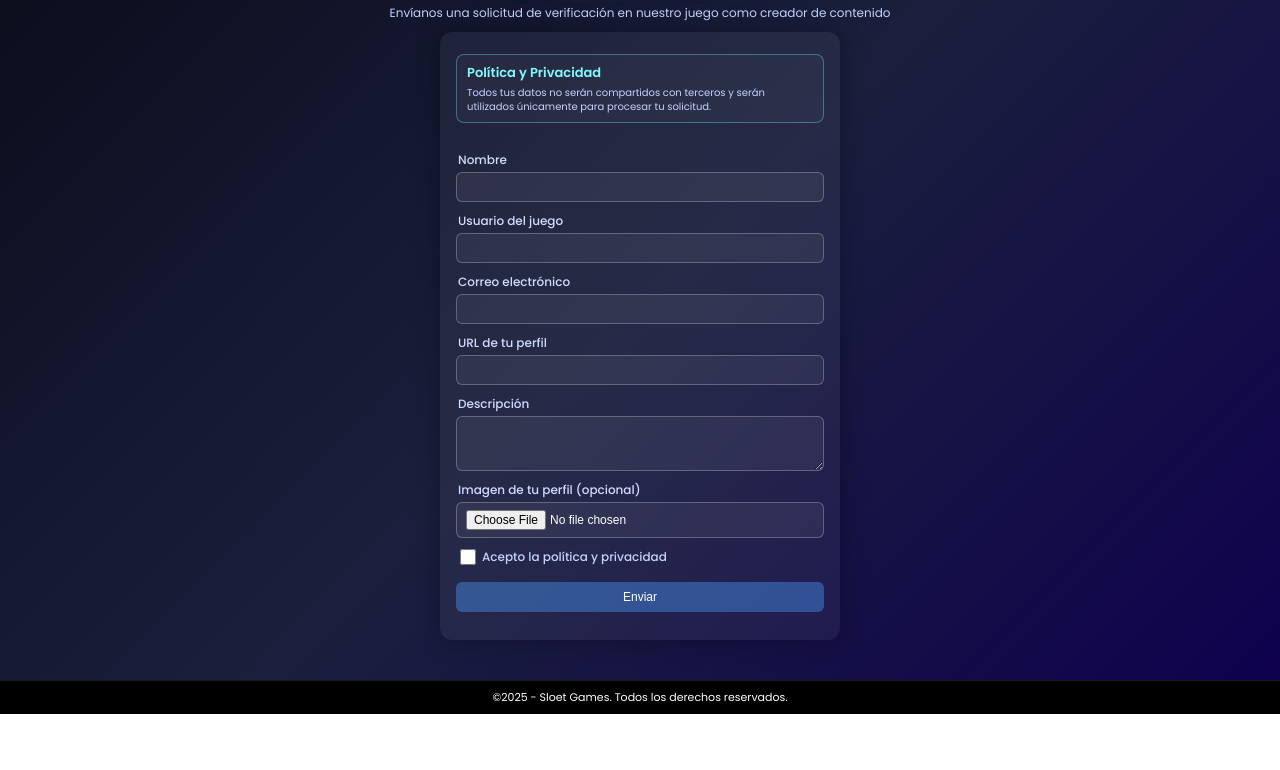
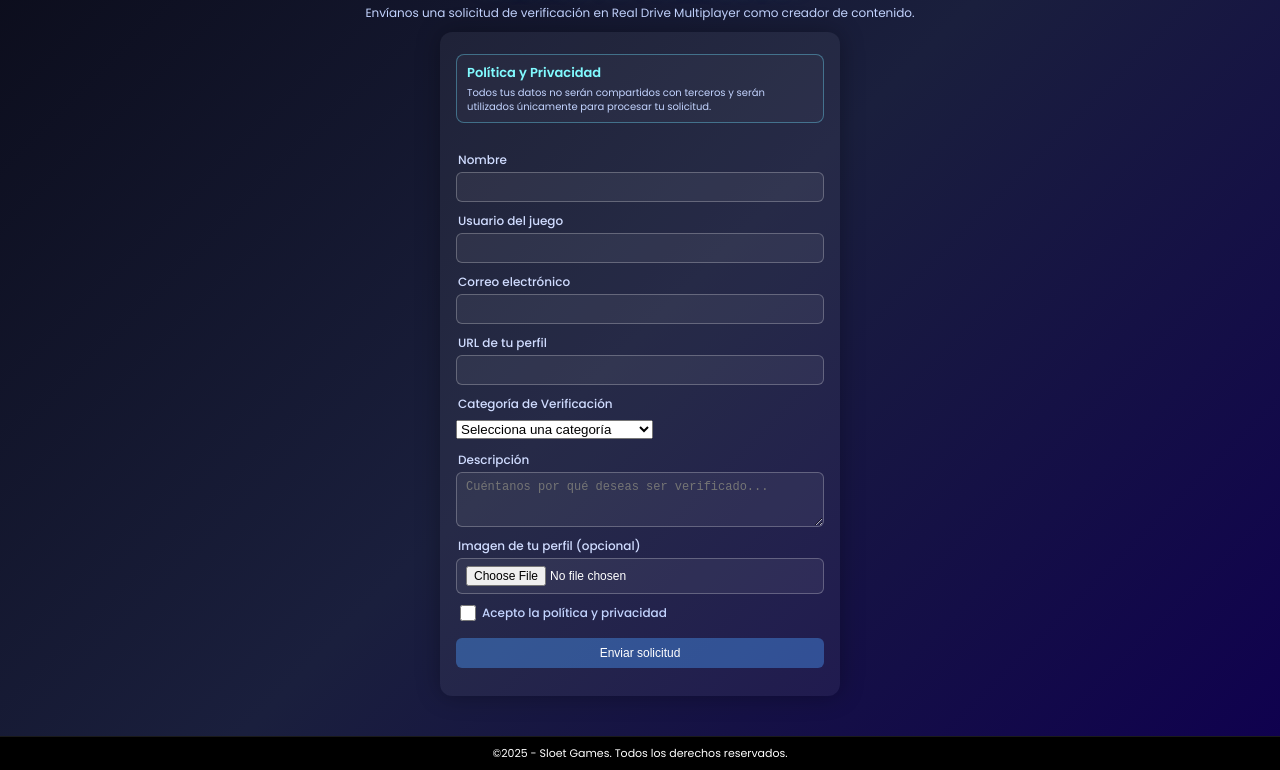
Before and after one commit to sloetgames-afk/ssloetgames, a plain HTML site: page index.html in a window 1280 px wide. Shown: the part 96-866 px from the top of the page. Before the commit the page ends 810 px from the top, so only its background shows below. Drawn offline with Linux system fonts and the light colour scheme.

Commit message:
Update verification request text and form fields

```diff
--- a/index.html
+++ b/index.html
@@ -11,7 +11,7 @@
 
 <header>
   <h1>Solicitud de Verificación</h1>
-  <p>Envíanos una solicitud de verificación en nuestro juego como creador de contenido</p>
+  <p>Envíanos una solicitud de verificación en Real Drive Multiplayer como creador de contenido.</p>
 </header>
 
 <main>
@@ -23,7 +23,7 @@
   </div>
 
   <form id="supportForm" action="https://formsubmit.co/realdrivemultiplayer@gmail.com" method="POST" enctype="multipart/form-data">
-    <input type="hidden" name="_subject" value="Nueva solicitud de verificación">
+    <input type="hidden" name="_subject" value="Nueva solicitud de verificación en RDM">
     <input type="hidden" name="_captcha" value="false">
 
     <label for="name">Nombre</label>
@@ -38,8 +38,19 @@
     <label for="URL">URL de tu perfil</label>
     <input type="url" id="URL" name="URL" required>
 
+    <!-- NUEVA SECCIÓN DE CATEGORÍA -->
+    <label for="category">Categoría de Verificación</label>
+    <select id="category" name="category" required>
+      <option value="" disabled selected>Selecciona una categoría</option>
+      <option value="YouTuber">YouTuber</option>
+      <option value="Streamer">Streamer (Twitch / Kick / etc.)</option>
+      <option value="TikToker">TikToker</option>
+      <option value="Influencer">Influencer / Instagram</option>
+      <option value="Otro">Otro</option>
+    </select>
+
     <label for="description">Descripción</label>
-    <textarea id="description" name="description" required></textarea>
+    <textarea id="description" name="description" placeholder="Cuéntanos por qué deseas ser verificado..." required></textarea>
 
     <label for="image">Imagen de tu perfil (opcional)</label>
     <input type="file" id="image" name="image" accept="image/*">
@@ -49,7 +60,7 @@
       <label for="privacyCheck">Acepto la política y privacidad</label>
     </div>
 
-    <button type="submit" id="submitBtn" disabled>Enviar</button>
+    <button type="submit" id="submitBtn" disabled>Enviar solicitud</button>
   </form>
 </main>
 
```
